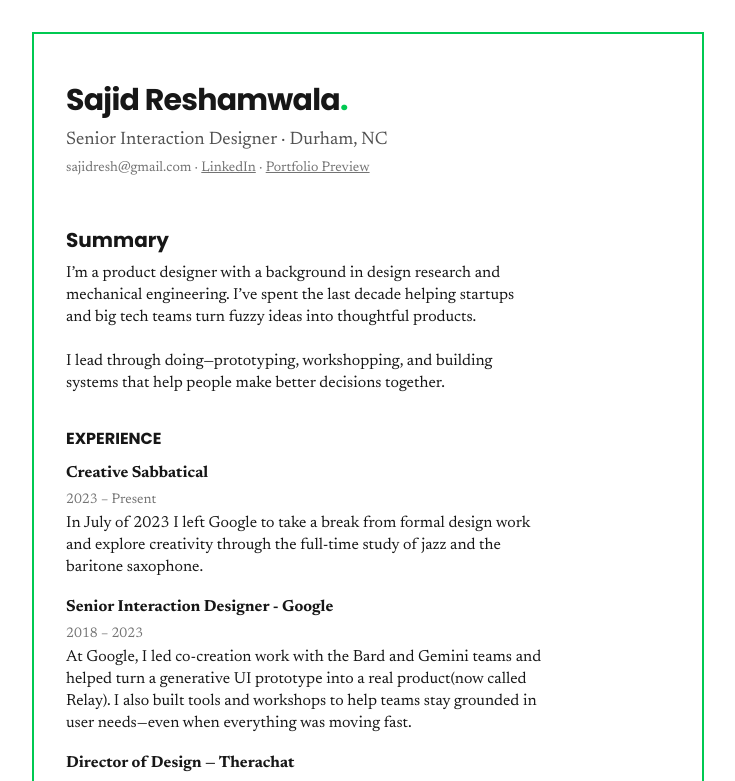
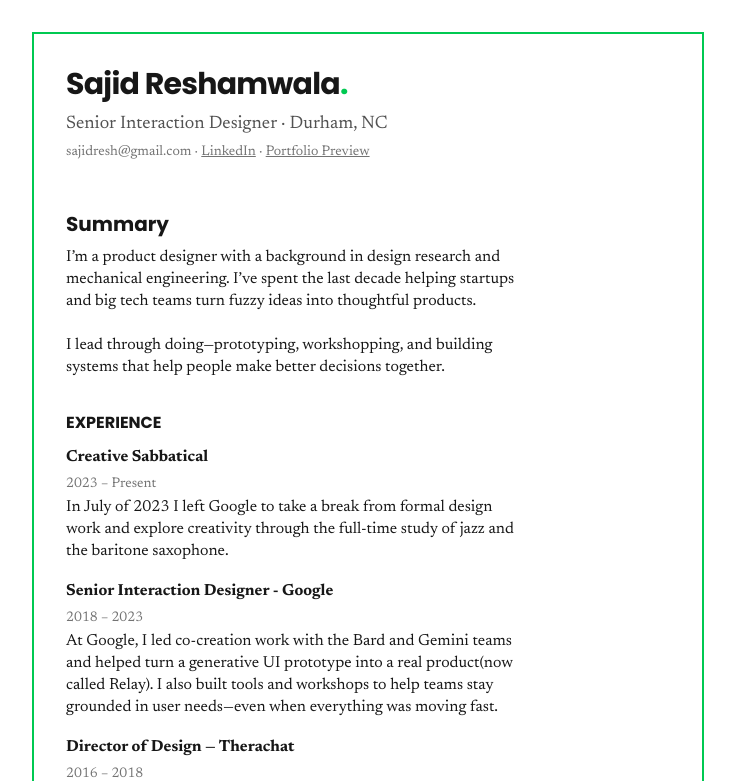
Before and after one commit to sajidsan/portfolio-website-2025, a React (Vite) app: page / in a window 1280 px wide. Shown: the top 781 px of the page, without its empty margins (272-1007 px from the left). Built offline with nearby package versions, Linux system fonts and the light colour scheme.

Commit message:
removed vertical padding around green outline for mobile and smaller screens.

```diff
--- a/src/App.jsx
+++ b/src/App.jsx
@@ -5,8 +5,8 @@ function App() {
 
 
   return (
-    <div className="border-2 border-green-500 mx-auto my-8 max-w-2xl px-8 py-12 text-neutral-900 font-serif leading-relaxed">
-      <div className="pl-0 pr-0 md:pl-0 md:pr-32">
+    <div className="border-2 border-green-500 mx-auto my-0 md:my-8 max-w-2xl px-8 py-8 text-neutral-900 font-serif leading-relaxed">
+      <div className="pl-0 pr-0 md:pl-0 md:pr-36">
         <header className="pb-12">
           <h1 className="text-3xl font-sans font-bold tracking-tight">Sajid Reshamwala<span className="text-green-500">.</span></h1>
           <p className="text-lg mt-2 text-neutral-600">
```
